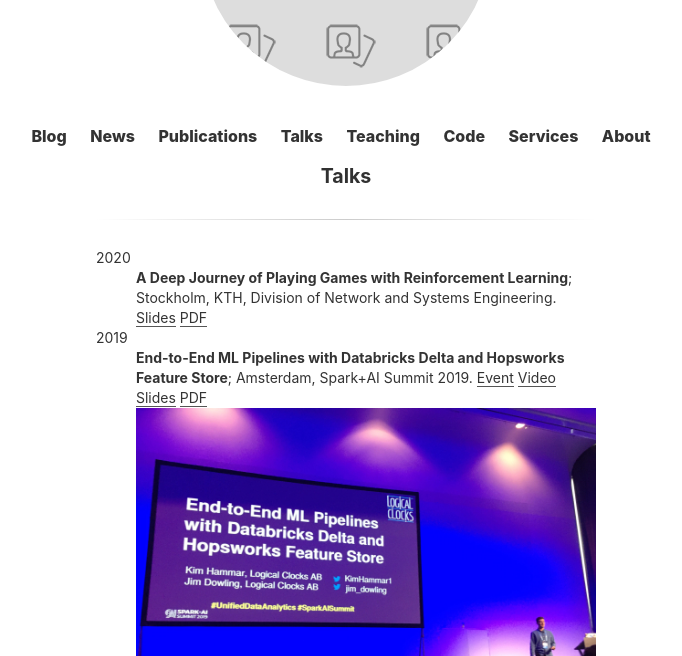
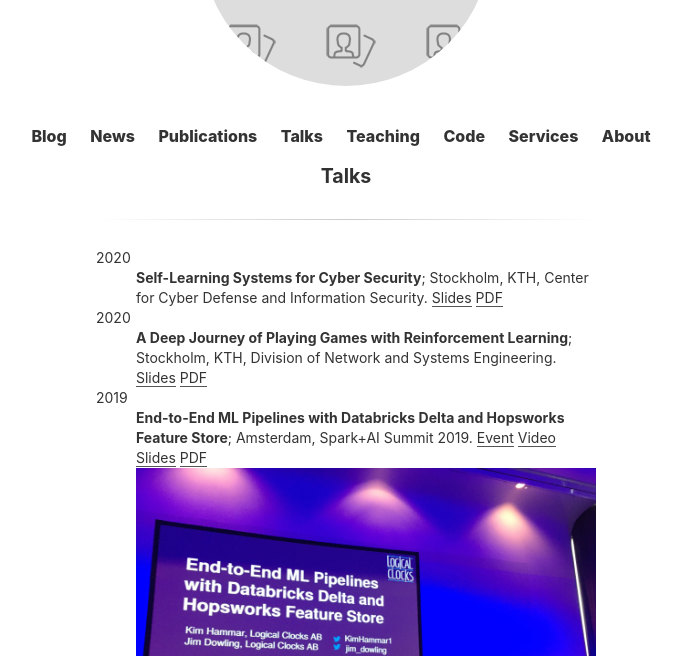
Before and after one commit to Limmen/Limmen.github.io, a Jekyll site: the page built from talks.md, in a window 1280 px wide and 900 px high, cut to the strip 244-900 px from the top of the window. Shown: the whole strip, without its empty margins (294-976 px from the left). Built offline with Jekyll 4.4.1, drawn with Linux system fonts in a browser that asks for light colours.

Commit message:
add slides

```diff
--- a/talks.md
+++ b/talks.md
@@ -2,6 +2,11 @@
 layout: page
 title: Talks
 ---
+
+2020
+:   **Self-Learning Systems for Cyber Security**; Stockholm, KTH, Center for Cyber Defense and Information Security.
+	[Slides](https://www.slideshare.net/KimHammar/selflearning-systems-for-cyber-security)
+	[PDF](/assets/slides/cdis_hammar_stadler_15_oct_2020.pdf)
 
 2020
 :   **A Deep Journey of Playing Games with Reinforcement Learning**; Stockholm, KTH, Division of Network and Systems Engineering.
```
Also changed, not shown: about.md (+1 -1 lines), 1 other file.
